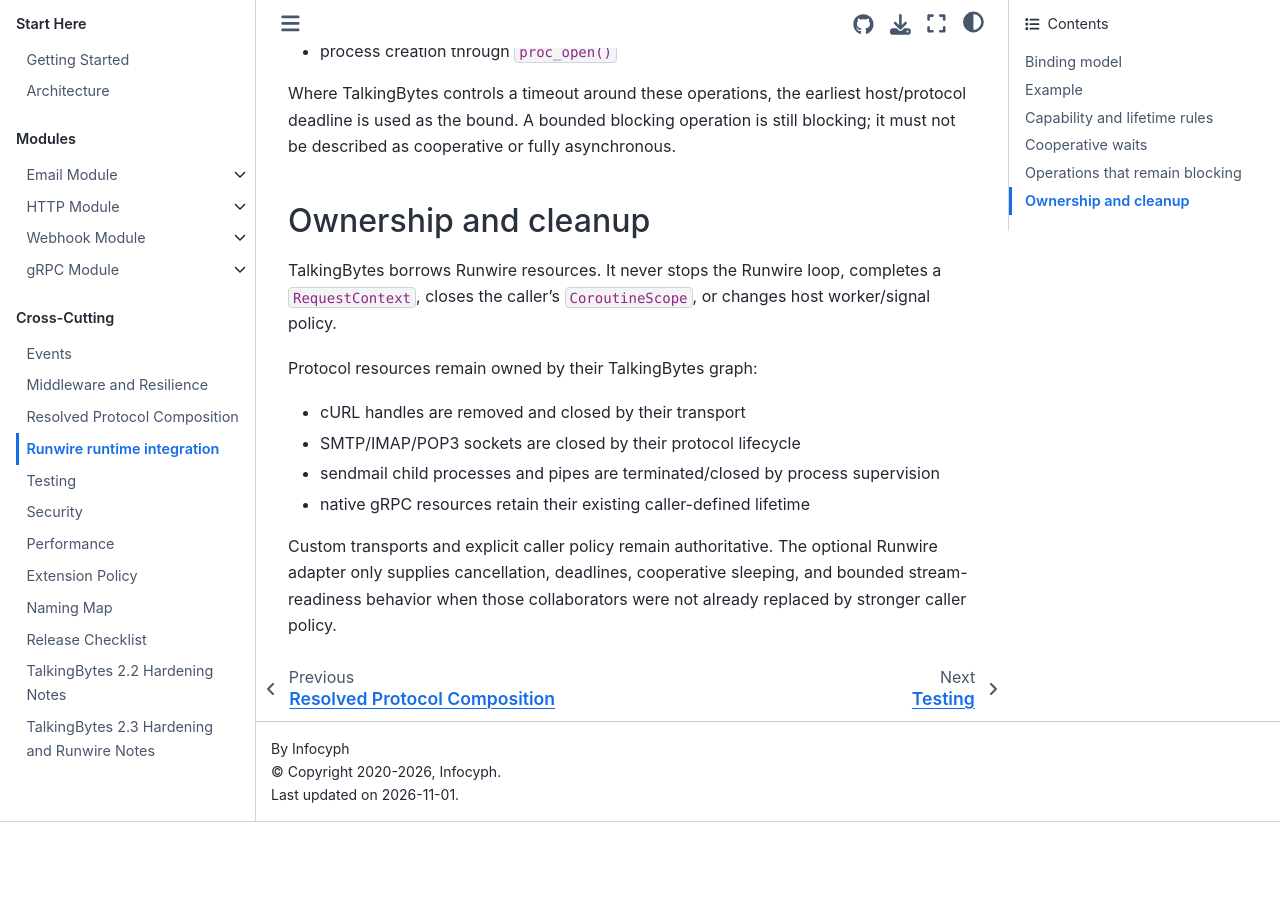
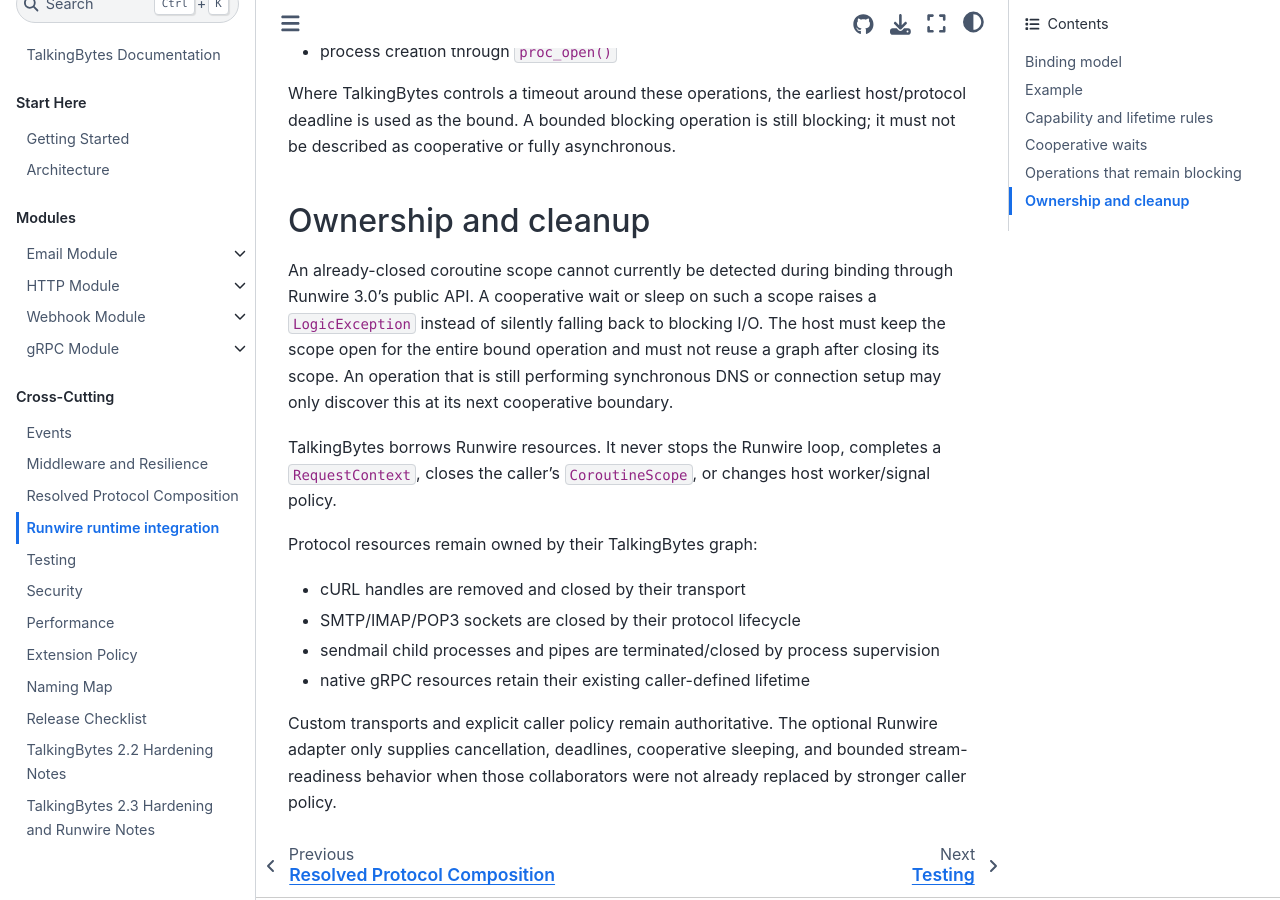
Before and after one commit to infocyph/TalkingBytes, a Sphinx documentation site: the page built from docs/runwire-integration.rst, in a window 1280 px wide and 900 px high, scrolled down 2486 px. Built offline with Sphinx 7.4.7 and the Sphinx Book theme 1.1.4, drawn with Linux system fonts in a browser that asks for light colours; before the commit the page ends 3308 px from its top, so only the background shows below that.

Commit message:
docs(runwire): specify closed scope host-lifecycle limitation

```diff
--- a/docs/runwire-integration.rst
+++ b/docs/runwire-integration.rst
@@ -113,6 +113,14 @@
 Ownership and cleanup
 ---------------------
 
+An already-closed coroutine scope cannot currently be detected during binding
+through Runwire 3.0's public API. A cooperative wait or sleep on such a
+scope raises a ``LogicException`` instead of silently falling back to blocking
+I/O. The host must keep the scope open for the entire bound operation and
+must not reuse a graph after closing its scope. An operation that is still
+performing synchronous DNS or connection setup may only discover this at
+its next cooperative boundary.
+
 TalkingBytes borrows Runwire resources. It never stops the Runwire loop,
 completes a ``RequestContext``, closes the caller's ``CoroutineScope``, or
 changes host worker/signal policy.
```
